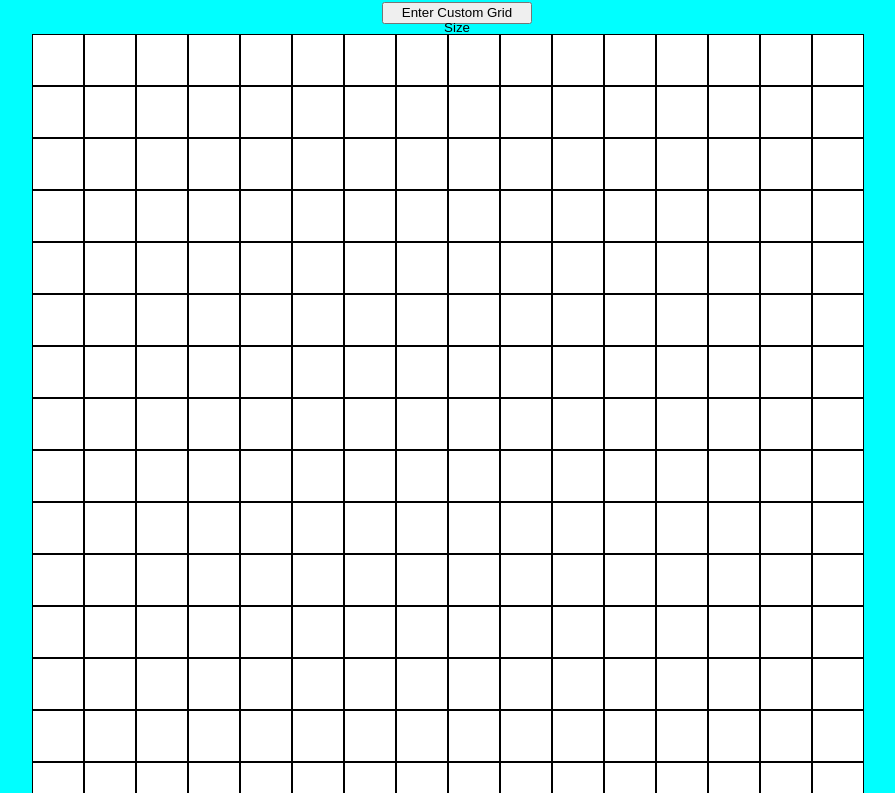
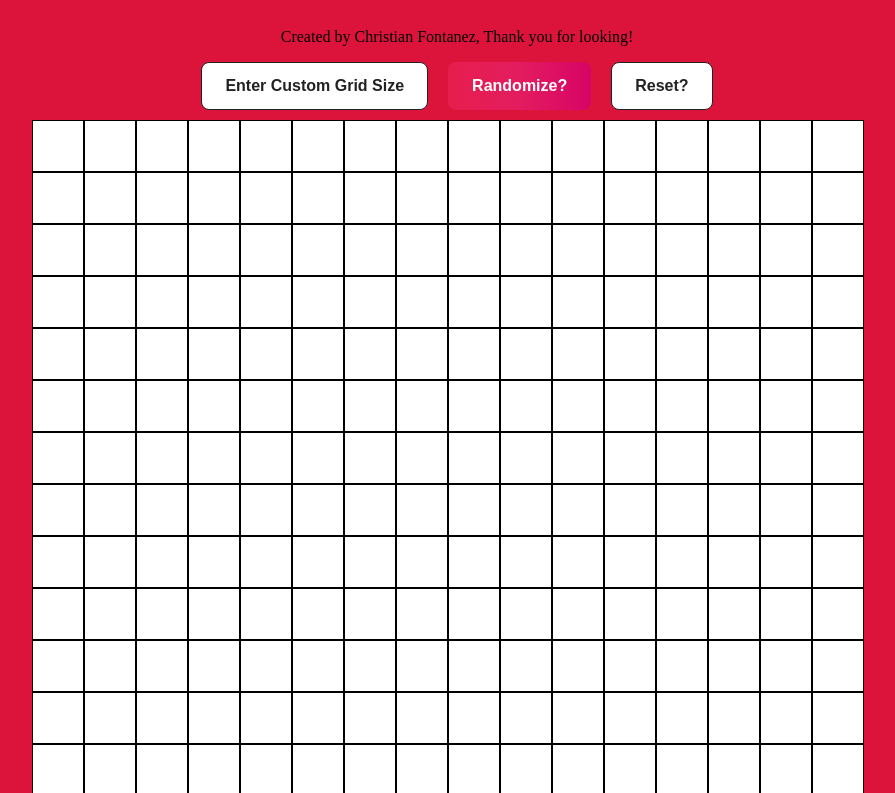
Before and after one commit to XianScripts/Etch-A-Sketch, a plain HTML site: page index.html in a window 1280 px wide. Shown: the part 76-869 px from the top of the page, without its empty margins (183-1078 px from the left). Drawn offline with Linux system fonts and the light colour scheme.

Commit message:
Working Randomize, and Reset button. Project complete

```diff
--- a/index.html
+++ b/index.html
@@ -10,7 +10,11 @@
 
     <div id="wrapper">
         <h1>Etch-A-Sketch Project</h1>
-        <button id="grid-size">Enter Custom Grid Size</button>
+        <p>Created by Christian Fontanez, Thank you for looking!</p>
+        <br>
+        <button class="button">Enter Custom Grid Size</button>
+        <button class="button" id="rgb">Randomize?</button>
+        <button class="button" id="reset">Reset?</button>
         <div class="break"></div>
         <div id="container"></div>
     </div>
--- a/script.js
+++ b/script.js
@@ -2,6 +2,8 @@
 // Create and grab webpage elements
 // const div = document.createElement('div');
 const divContainer = document.querySelector('#container');
+const resetButton = document.querySelector('#reset');
+
 // console.log(divContainer);
 
 // Function to create grid
@@ -11,11 +13,13 @@ let createGrids = function(x) {
         div.classList.add('grids');
         divContainer.appendChild(div);
     }
+
 }
 // Default 16x16 Grid
 createGrids(16);
 
 
+const rgbButton = document.querySelector('#rgb');
 // Setup Hover effects for grid items
 let colorGrids = function() {
     divContainer.addEventListener('mouseover', (e) => {
@@ -23,11 +27,32 @@ let colorGrids = function() {
         let cDiv = e.target;
         cDiv.style.backgroundColor = 'black';
     });
+    rgbButton.addEventListener('click', (e) => {
+        divContainer.addEventListener('mouseover', (e) => {
+            cDiv = e.target;
+            cDiv.style.backgroundColor = getRandomColor();
+        })
+    })
+    resetButton.addEventListener('click', () => {
+        let divGrids = document.querySelectorAll('.grids');
+        for (let i = 0; i < divGrids.length; i++) {
+            divGrids[i].style.backgroundColor = null;
+        }
+        divContainer.addEventListener('mouseover', (e) => {
+            // console.log(e.target);
+
+            let cDiv = e.target;
+            cDiv.style.backgroundColor = 'black';
+
+        });
+
+    });
+
 }
 colorGrids();
 
 // Button for custom grid size
-let button = document.querySelector('#grid-size');
+const button = document.querySelector('.button');
 
 // Button function for custom grid size
 function gridSize() {
@@ -36,11 +61,18 @@ function gridSize() {
         divContainer.removeChild(divContainer.firstChild);
     }
 
-    let gridNumber = prompt("What size grid would you like? Max 100");
+    let gridNumber = prompt("What size grid would you like? Max 100, Default min 16");
     if (gridNumber === "null" || null || "") {
         divContainer.style.width = "850px";
         createGrids(gridNumber);
 
+    }
+    else if (gridNumber <= 16) {
+        divContainer.style.width = "850px";
+        createGrids(16);
+    }
+    else if (gridNumber > 16 && gridNumber < 25) {
+        createGrids(gridNumber);
     }
     else if (gridNumber >= 25 && gridNumber < 50) {
         divContainer.style.width = "1000px";
@@ -61,3 +93,15 @@ function gridSize() {
 
 };
 gridSize();
+
+
+
+// RGB function
+function getRandomColor() {
+    let letters = '0123456789ABCDEF';
+    let color = '#';
+    for (let i = 0; i < 6; i++) {
+        color += letters[Math.floor(Math.random() * 16)];
+    }
+    return color;
+}
--- a/styles.css
+++ b/styles.css
@@ -1,6 +1,6 @@
 body {
     box-sizing: border-box;
-    background-color: cyan;
+    background-color: crimson;
 }
 
 h1 {
@@ -9,9 +9,50 @@ h1 {
     justify-content: center;
 }
 
-#grid-size {
-    margin-top: -10px; margin-bottom: 10px;
-    width: 150px; height: 22px;
+p {
+    flex-basis: 100%;
+    display: flex;
+    justify-content: center;
+}
+
+.button {
+
+    display: inline-block;
+    outline: none;
+    cursor: pointer;
+    font-size: 16px;
+    line-height: 20px;
+    font-weight: 600;
+    border-radius: 8px;
+    padding: 13px 23px;
+    border: 1px solid #222222;
+    margin-bottom: 10px;
+    transition: box-shadow 0.2s ease 0s, -ms-transform 0.1s ease 0s, -webkit-transform 0.1s ease 0s, transform 0.1s ease 0s;
+    background: #fff;
+    color: #222222;
+    :hover {
+        border-color: #000000;
+        background: #f7f7f7;
+    }
+
+}
+#rgb {
+    margin-left: 20px;
+
+    display: inline-block;
+    outline: none;
+    cursor: pointer;
+    font-size: 16px;
+    line-height: 20px;
+    font-weight: 600;
+    border-radius: 8px;
+    padding: 14px 24px;
+    border: none;
+    transition: box-shadow 0.2s ease 0s, -ms-transform 0.1s ease 0s, -webkit-transform 0.1s ease 0s, transform 0.1s ease 0s;
+    background: linear-gradient(to right, rgb(230, 30, 77) 0%, rgb(227, 28, 95) 50%, rgb(215, 4, 102) 100%);
+    color: #fff;
+    margin-right: 20px;
+
 }
 
 .break {
```
